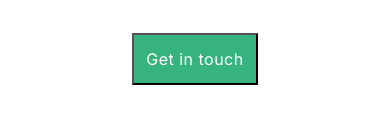
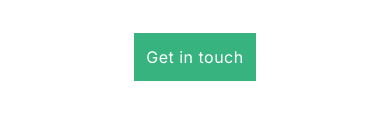
Before and after one commit to NicolasAndrehh/Nicolas-Olaya-Portfolio, a website: page index.html in a window 390 px wide. Shown: the part 6331-6466 px from the top of the page. Drawn offline with nearby package versions, Linux system fonts and the light colour scheme.

Commit message:
Edit CSS rules for the styles to be more alike to the template

```diff
--- a/styles.css
+++ b/styles.css
@@ -320,4 +320,7 @@
     padding: 1rem;
   }
 
+  #contact-form #submit-button {
+    border: 0;
+  }
 }
```
